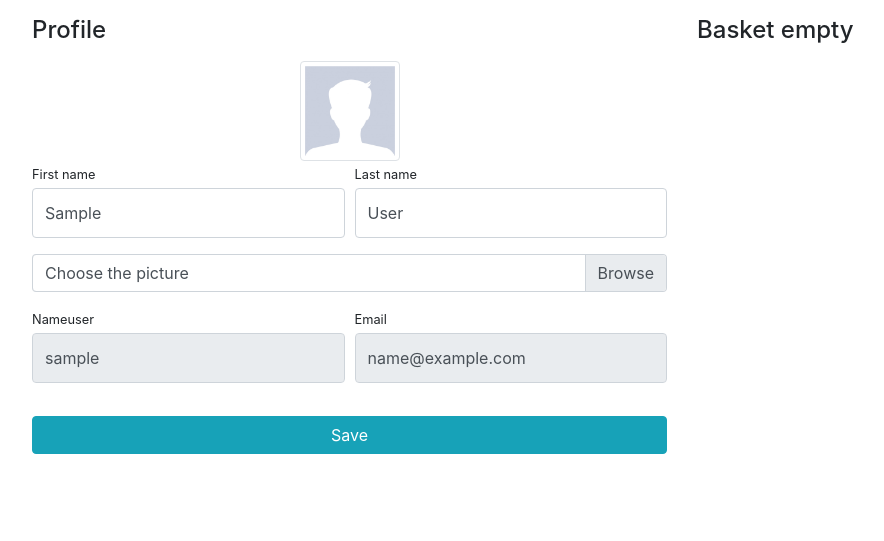
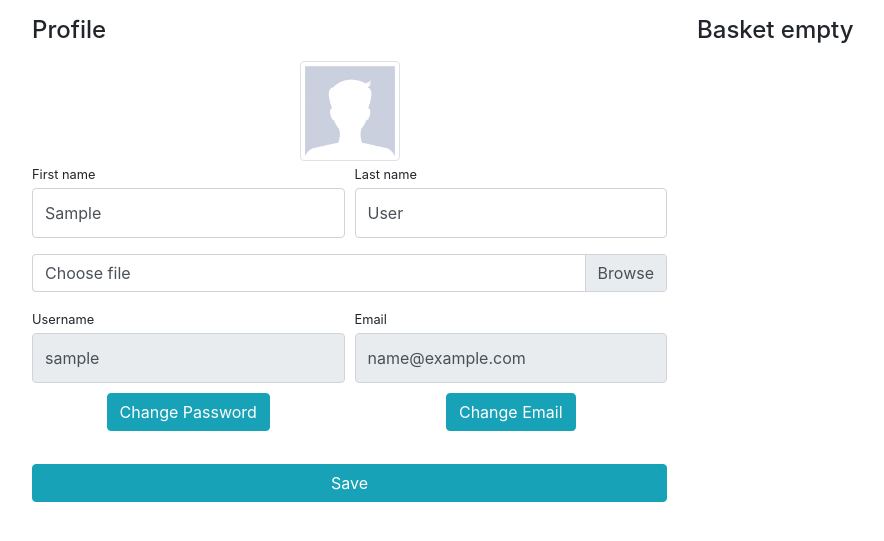
Before and after one commit to Lap0chka/shop-market, a Django app: page /users/profile/1 in a window 1280 px wide. Shown: the part 56-597 px from the top of the page, without its empty margins (53-937 px from the left). Run offline with Django 4.2, Linux system fonts and the light colour scheme; the visitor is signed in with stand-in values (Sample User, id 1); data comes from the database, SQL or seed files in the repository; data that the repository does not hold is empty; parts of the project's set-up code (start-up, migrations or seed data) failed here and were passed over; some libraries are stand-ins or nearby versions.

Commit message:
10.01.2024

```diff
--- a/orders/templates/orders/success.html
+++ b/orders/templates/orders/success.html
@@ -12,6 +12,7 @@
                         <h4>
                             Your order has been successfully generated
                         </h4>
+                        <a href="{% url 'orders' %}">Next</a>
                     </div>
                 </div>
             </div>
--- a/products/templates/products/base.html
+++ b/products/templates/products/base.html
@@ -89,7 +89,17 @@
 
 <!-- FontAwesome script -->
 <script src="{%static 'vendor/fontawesome/fontawesome-icons.js' %}" crossorigin="anonymous"></script>
+<script>
+  function toggleBlock(blockId) {
+    var block = document.getElementById(blockId);
+    if (block.style.display === "none") {
+      block.style.display = "block";
+    } else {
+      block.style.display = "none";
+    }
+  }
 
+</script>
 </body>
 
 </html>
--- a/users/form.py
+++ b/users/form.py
@@ -76,17 +76,36 @@ class UserProfileForm(UserChangeForm):
     last_name = forms.CharField(widget=forms.TextInput(attrs={
         'class': "form-control py-4",
     }))
+
     image = forms.ImageField(widget=forms.FileInput(attrs={
-        'class': "custom-file-label",
+        'class': 'custom-file-label',
     }), required=False)
+
     username = forms.CharField(widget=forms.TextInput(attrs={
         'class': "form-control py-4", 'readonly': True
 
     }))
     email = forms.CharField(widget=forms.TextInput(attrs={
-        'class': "form-control py-4", 'readonly': True
+        'class': "form-control py-4",'readonly': True
     }))
+    new_email = forms.CharField(widget=forms.TextInput(attrs={
+        'class': "form-control py-4",
+    }), required=False)
+    old_password = forms.CharField(widget=forms.PasswordInput(attrs={
+        'class': "form-control py-4",
+        'placeholder': "Old Password"
+    }), required=False)
+    password1 = forms.CharField(widget=forms.PasswordInput(attrs={
+        'class': "form-control py-4",
+        'placeholder': "New password"
+    }), required=False)
+    password2 = forms.CharField(widget=forms.PasswordInput(attrs={
+        'class': "form-control py-4",
+        'placeholder': "Confirm password"
+    }), required=False)
+
 
     class Meta:
         model = User
-        fields = ('first_name', 'last_name', 'image', 'username', 'email')
+        fields = ('first_name', 'last_name', 'image', 'username', 'email',
+                  'new_email', 'old_password', 'password1', 'password2')
--- a/users/templates/users/base.html
+++ b/users/templates/users/base.html
@@ -1,5 +1,4 @@
 {% load static %}
-
 <!DOCTYPE html>
 <html lang="en">
 <head>
@@ -8,7 +7,7 @@
     <meta name="viewport" content="width=device-width, initial-scale=1, shrink-to-fit=no"/>
     <meta name="description" content=""/>
     <meta name="author" content=""/>
-    <title>    {%block title%}
+    <title>{%block title%}
         {%endblock%}</title>
     <link href="{% static 'vendor/css/auth.css' %}" rel="stylesheet"/>
 
--- a/users/templates/users/email_verification.html
+++ b/users/templates/users/email_verification.html
@@ -14,7 +14,7 @@
                                 <h4>Your account has been successfully verified!</h4>
                             </div>
                             <div class="card-footer text-center">
-                                <div class="small"><a href="{% url 'login' %}">Enter</a></div>
+                                <div class="small"><a href="{% url 'index' %}">Enter</a></div>
                             </div>
                         </div>
                     </div>
--- a/users/templates/users/profile.html
+++ b/users/templates/users/profile.html
@@ -1,5 +1,6 @@
 {% extends 'products/base.html' %}
 {% load static %}
+
 {%block title %}Profile{%endblock title %}
 
 {% block css %}
@@ -9,7 +10,20 @@
     <div class="container">
     <div class="row">
         <div class="col-lg-7">
-            <h4 class="mt-3 mb-3">Profile</h4>
+            <h4 class="mt-3 mb-3">Profile{{messages.error}}</h4>
+            {% if messages or form.non_field_errors %}
+                        {% if messages%}
+                            {% for i in messages %}
+                                  <div class="alert {%if i.tags == 'error'%} alert-warning {% else %} alert-success {%endif%}
+                                  alert-dismissible fade show" role="alert" style="margin-top: 50px;">
+                                {{i}}
+                            {%endfor%}
+                            {%endif%}
+                            <button type="button" class="close" data-dismiss="alert" aria-label="Close">
+                                <span aria-hidden="true">&times;</span>
+                            </button>
+                        </div>
+                        {% endif %}
             <div class="col-lg-12 text-center">
                 <img width="100" height="100"
                      src="{% if user.image %} {{ user.image.url }} {% else %} {% static 'vendor/img/users/default_avatar.jpg' %} {% endif %}"
@@ -34,25 +48,73 @@
                 <div class="form-row mb-2">
                     <div class="col-lg-12">
                         <div class="custom-file">
-                        {{ form.image }}
-                            <label class="custom-file-label" for="{{form.image.id_for_label}}">Choose the picture</label>
-
+                            {{ form.image }}
+                            <label class="custom-file-label" for="{{ form.image.id_for_label }}">Choose file</label>
                         </div>
                     </div>
                 </div>
+                <script>
+    document.addEventListener('DOMContentLoaded', function () {
+        var fileInput = document.querySelector('.custom-file-label'); // Замените '.custom-file-input' на ваш селектор
+
+        fileInput.addEventListener('change', function () {
+            var fileName = this.files[0].name;
+            this.nextElementSibling.innerText = fileName;
+        });
+    });
+</script>
+
                 <div class="form-row">
                     <div class="col-lg-6">
-                        <label class="small mb-1" for="{{form.username.id_for_label}}">Nameuser</label>
+                        <label class="small mb-1" for="{{form.username.id_for_label}}">Username</label>
                         {{form.username}}
                     </div>
                     <div class="col-lg-6">
                         <label class="small mb-1" for="{{form.email.id_for_label}}">Email</label>
                         {{form.email}}
                     </div>
+
                 </div>
                 <div class="form-row">
+                  <div class="col-lg-6 text-center" style="margin-top: 10px;">
+                    <button class="btn btn-info" type="button" onclick="toggleBlock('passwordBlock')">Change Password</button>
+
+                  </div>
+
+                  <div class="col-lg-6 text-center" style="margin-top: 10px;">
+                    <button class="btn btn-info"  type="button" onclick="toggleBlock('emailBlock')">Change Email</button>
+                  </div>
+                </div>
+                <div id="passwordBlock" style="display:none;" class="hiddenBlock">
+                    <div class="form-row">
+                        <div style="margin-left: 25%;" class="col-lg-6 text-center">
+                            <label class="small mb-1" for="{{form.old_password.id_for_label}}">Password</label>
+                            {{form.old_password}}
+                        </div>
+                    </div>
+                     <div class="form-row">
+                        <div class="col-lg-6">
+                            <label class="small mb-1" for="{{form.password1.id_for_label}}">New password</label>
+                            {{form.password1}}
+                        </div>
+                        <div class="col-lg-6">
+                            <label class="small mb-1" for="{{form.password2.id_for_label}}">Confirm password</label>
+                            {{form.password2}}
+                        </div>
+
+                     </div>
+                    </div>
+
+                <div id="emailBlock"  style="display:none;" class="hiddenBlock">
+                      <div style="margin-left: 25%;" class="col-lg-6 text-center">
+                        <label class="small mb-1" for="{{form.email.id_for_label}}">New Email</label>
+                        {{form.new_email}}
+                    </div>
+                    </div>
+
+                <div class="form-row">
                     <div class="col-lg-12" style="margin-top: 33px;">
-                        <input class="btn btn-info btn-block" type="submit" value="Save">
+                                <input class="btn btn-info btn-block" type="submit" value="Save">
                     </div>
                 </div>
             </form>
@@ -62,4 +124,5 @@
         </div>
     </div>
 </div>
+
 {% endblock %}
--- a/users/urls.py
+++ b/users/urls.py
@@ -13,4 +13,5 @@ urlpatterns = [
     path("verify/<str:email>/<uuid:code>", views.EmailVerifacationView.as_view(), name='email_verifacation'),
 
 
+
 ]
--- a/users/views.py
+++ b/users/views.py
@@ -5,10 +5,12 @@ from django.shortcuts import HttpResponseRedirect
 from django.urls import reverse, reverse_lazy
 from django.views.generic import TemplateView
 from django.views.generic.edit import CreateView, UpdateView
-
+from django.contrib import messages
 from users.form import UserProfileForm, UserRegisterForm, LoginForm
 from users.models import EmailVerification, User
-
+import uuid
+from datetime import timedelta
+from django.utils.timezone import now
 # Create your views here.
 
 
@@ -35,6 +37,41 @@ class UserProfileView(UpdateView):
     form_class = UserProfileForm
     template_name = 'users/profile.html'
 
+    def get_object(self, queryset=None):
+        return self.request.user
+
+    def form_valid(self, form):
+        print(f"Type of self.request.user: {type(self.request.user)}")
+        old_password = form.cleaned_data.get('old_password')
+        new_password1 = form.cleaned_data.get('password1')
+        new_password2 = form.cleaned_data.get('password2')
+        email = form.cleaned_data.get('new_email')
+
+        if old_password and new_password1 and new_password2:
+            # Проверяем и обновляем пароль, если предоставлен
+            if self.request.user.check_password(old_password) and new_password1 == new_password2:
+                self.request.user.set_password(new_password1)
+                self.request.user.save()
+                messages.success(self.request, 'Your password was successfully updated!')
+            else:
+                if not self.request.user.check_password(old_password):
+                    messages.error(self.request, 'Incorrect old password. Please try again.')
+                else:
+                    messages.error(self.request, 'New passwords do not match. Please try again.')
+                return self.form_invalid(form)
+        elif email:
+            # Обновляем email, если предоставлен
+            self.request.user.email = email
+            self.request.user.save()
+            expiration = now() + timedelta(hours=24)
+            record = EmailVerification.objects.create(code=uuid.uuid4(), user=self.request.user, expiration=expiration)
+            record.send_verifacation_email()
+            messages.success(self.request, 'Your email was successfully updated! Please confirm your new email address')
+
+
+        return super().form_valid(form)
+
+
     def get_success_url(self):
         return reverse_lazy('profile', args=(self.object.id,))
 
```
Also changed, not shown: media/users_image/GPTempDownload_3.JPG (added), static/vendor/css/auth.css, 2 other files.
